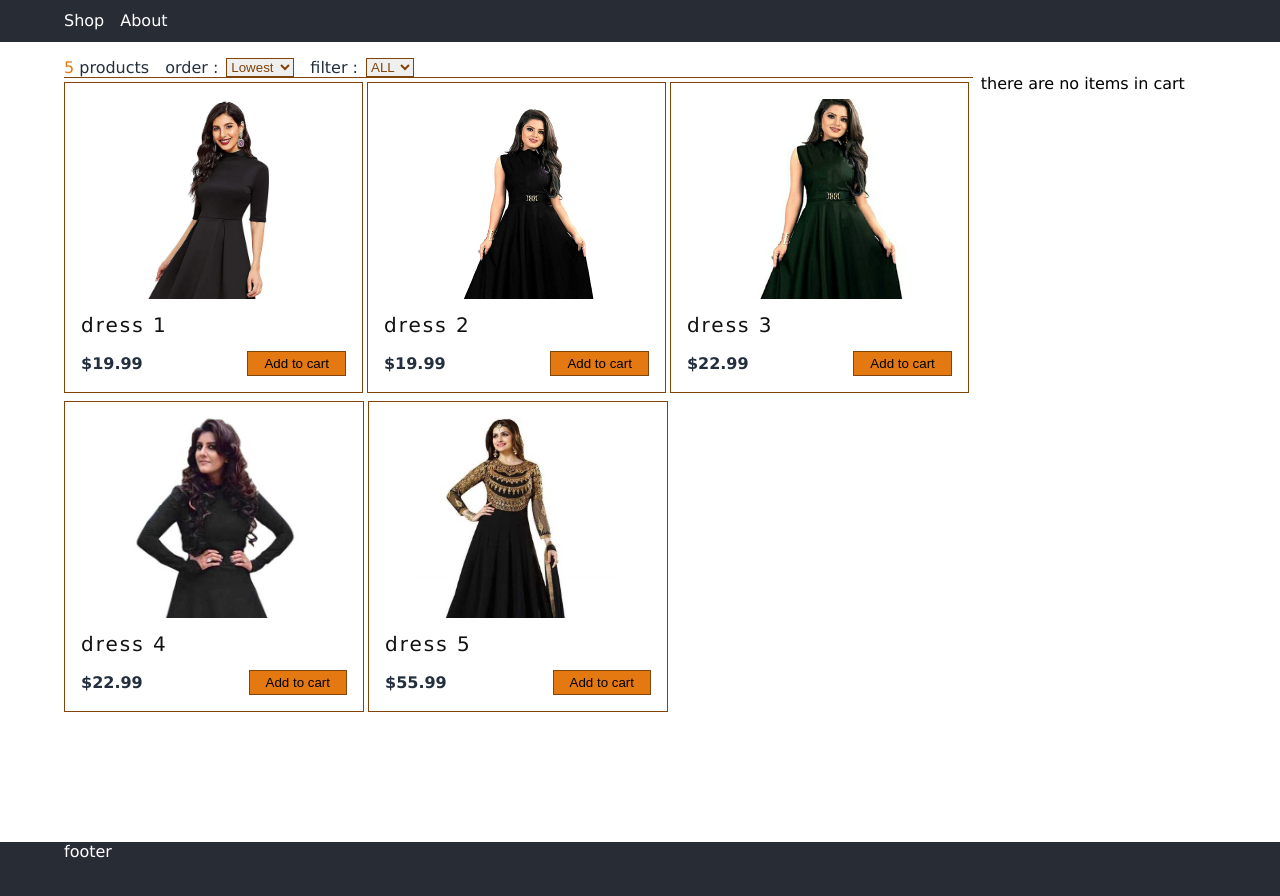
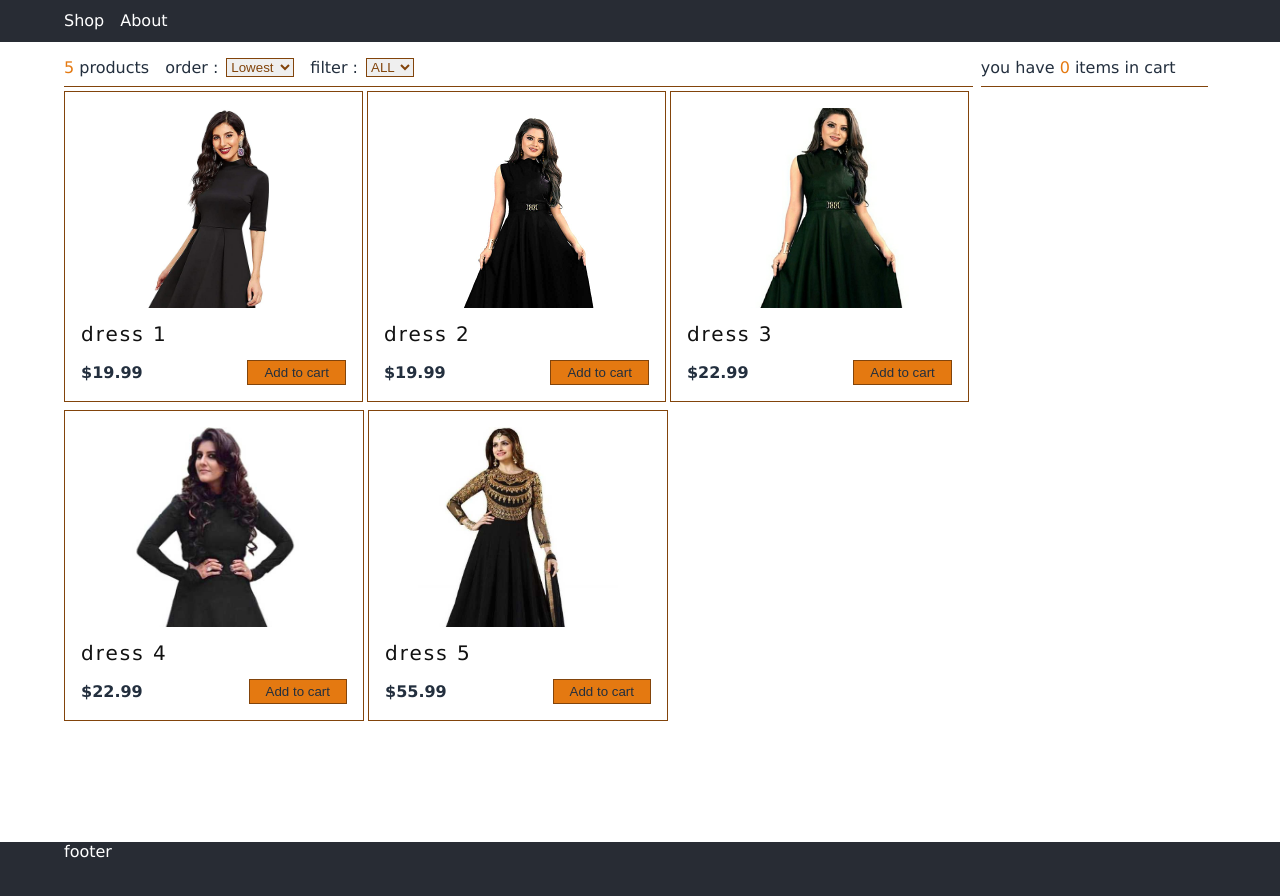
Before and after one commit to Saidfatah/REACT-REDUX-shoping-cart, a React (Create React App) app: page / in a window 1280 px wide. Shown: the top 896 px of the page. Built offline with nearby package versions, Linux system fonts and the light colour scheme.

Commit message:
more style changes

```diff
--- a/src/Components/Products/Cart.js
+++ b/src/Components/Products/Cart.js
@@ -6,7 +6,10 @@ const Cart=({cartItems,deleteCartItem,proccedeToCheckout,createOrder})=> {
      const [isCheckoutFormVisible, setisCheckoutFormVisible] = useState(false)
      return (
          <div className="cart">
-              <p>{cartItems.length>0 ? ('you have '+cartItems.length +' items in cart' ) : 'there are no items in cart '} </p>
+             <div className="products__header">
+              <p className="products__count">you have <span>{cartItems.length}</span> items in cart</p>
+             </div>
+             <div>
                   {cartItems && cartItems.map((item,index)=><CartItem key={index} {...{item,deleteCartItem}} />)}
                  <div className="cart__checkout">
                      {
@@ -23,6 +26,7 @@ const Cart=({cartItems,deleteCartItem,proccedeToCheckout,createOrder})=> {
                  </div>
                  <Checkout {...{isCheckoutFormVisible,cartItems, createOrder,setisCheckoutFormVisible}} />
              </div>
+         </div>
      )
 }
 
--- a/src/Style/App.css
+++ b/src/Style/App.css
@@ -53,6 +53,7 @@ ul{list-style: none;}
 }
 .btn{
   padding: .25rem 1rem;
+  color: var(--colorBlueGrey);
   background-color: var(--colorPrimary);
   border: 1px solid var(--colorPrimaryDark) ;
   transition:all 1s cubic-bezier(0.165, 0.84, 0.44, 1);
@@ -87,7 +88,6 @@ ul{list-style: none;}
 display: flex;
 }
 .cart{
-  margin-top: 2rem;
   padding: 0 .5rem;
   flex: 1;
 }
@@ -102,6 +102,8 @@ display: flex;
 .products__header{
   display: flex;
   margin-top: 1rem;
+  min-height: 29px;
+  padding-bottom: .5rem;
   border-bottom:1px solid  var(--colorPrimaryDark);
 }
 .products__count{
@@ -212,8 +214,12 @@ display: flex;
   position: relative;
   top:50px;
   opacity: 0;
+  margin-top: .25rem;
+  border: 1px solid var(--colorPrimary);
+  padding: .25rem;
   animation: productFadeIn .5s ease-out forwards;
   display: flex;
+  justify-content: space-between;
 }
 .cartItem > div{
   display: flex;
@@ -221,6 +227,7 @@ display: flex;
 }
 .cartItem > div:last-child{
   flex-direction: column;
+  justify-content: space-between;
 }
 .cartItem__title{
   font-size: 1rem;
```
Lines whose indentation alone changed are shown as unchanged.
